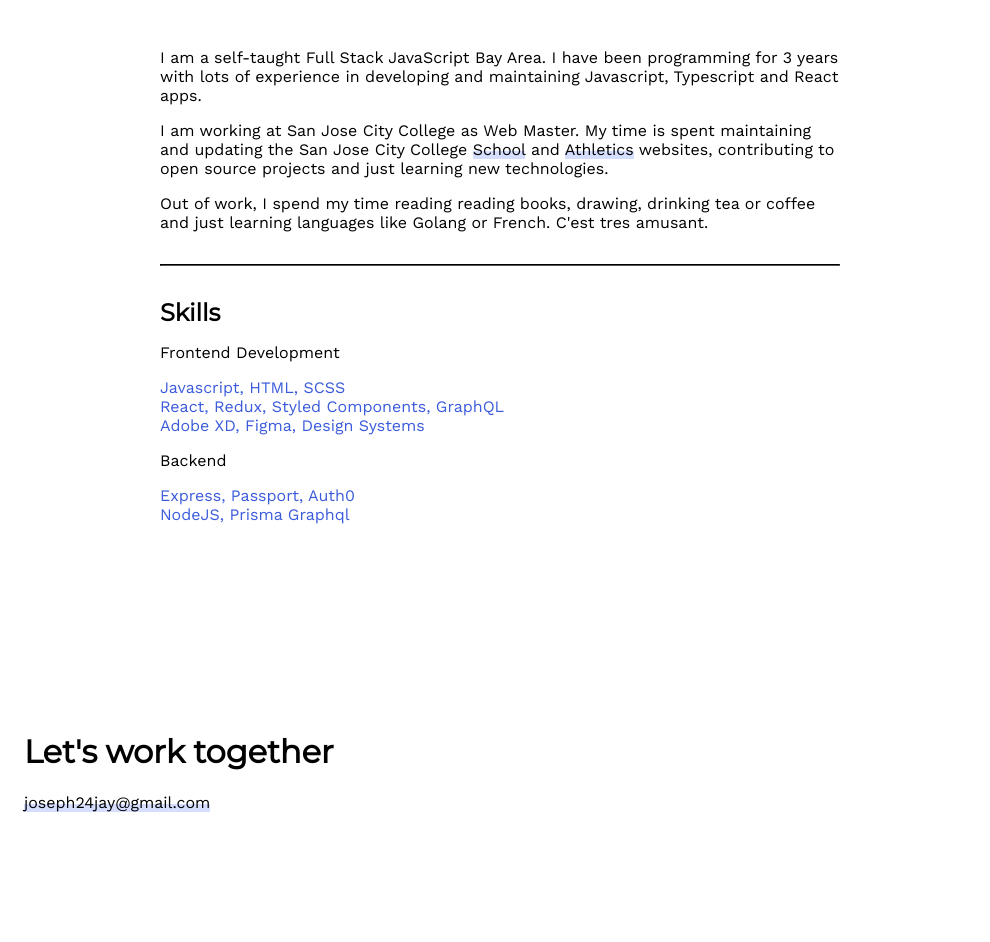
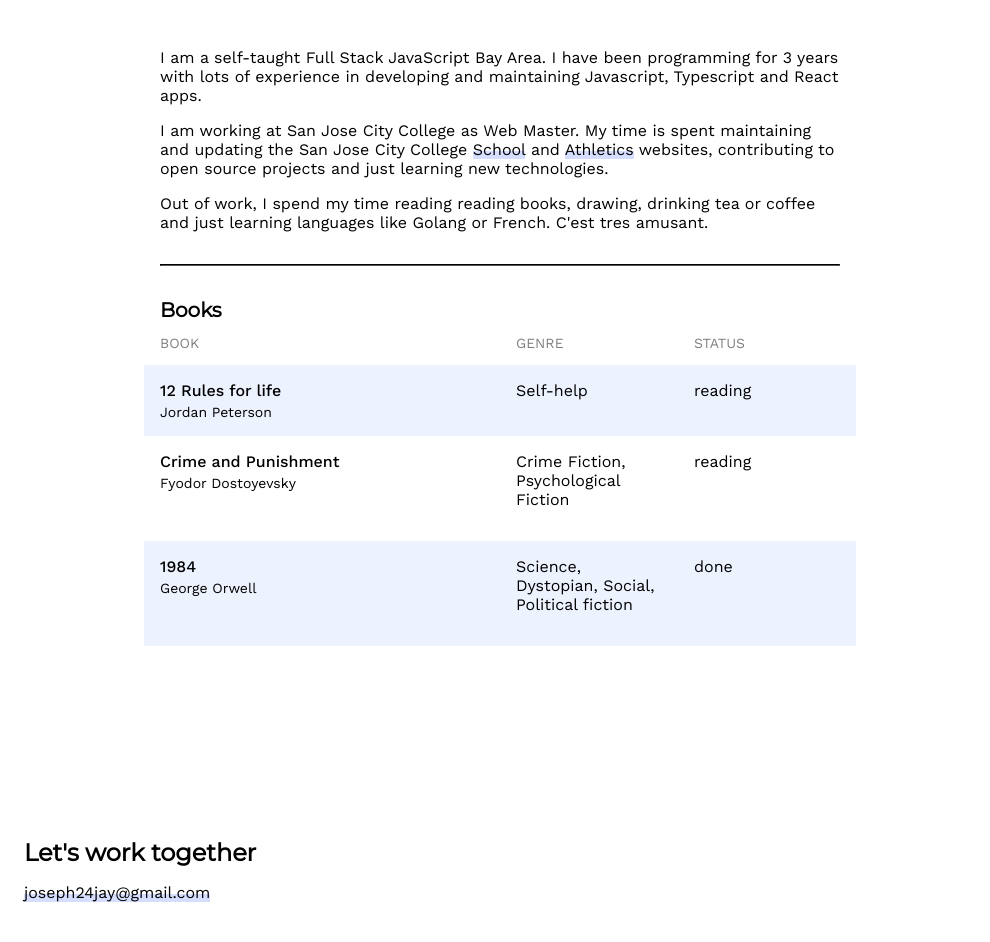
Before and after one commit to josephsintum/v2_website, a Gatsby site: page /about in a window 1280 px wide. Shown: the part 305-1247 px from the top of the page, without its empty margins (140-1130 px from the left). Before the commit the page ends 1181 px from the top, so only its background shows below. Built offline with nearby package versions, Linux system fonts and the light colour scheme; Gatsby itself is replaced by a stand-in of ours.

Commit message:
more about

```diff
--- a/gatsby-config.js
+++ b/gatsby-config.js
@@ -48,7 +48,11 @@ module.exports = {
 		{
 			resolve: `gatsby-plugin-google-fonts`,
 			options: {
-				fonts: [`Montserrat`, `work sans`],
+				fonts: [
+					`Montserrat\::300,300i,500,500i,700,700i,900,900i`,
+					`Work Sans\:300,400,500,700,900`
+				],
+				display: 'swap'
 			},
 		},
 		// this (optional) plugin enables Progressive Web App + Offline functionality
--- a/src/components/box.tsx
+++ b/src/components/box.tsx
@@ -62,14 +62,14 @@ export const Container = styled(Box)<BoxProps>(
 export const Row = styled(Box)<BoxProps>(
 	css({
 		display: ["block", "flex"],
-		width: "100%",
+		flexWrap: "wrap",
+		mx: -4,
 	})
 )
 
 export const Col = styled(Box)<BoxProps>(
 	css({
 		display: "block",
-		flexGrow: 1,
-		flexShrink: 1,
+		px: 4,
 	})
 )
--- a/src/components/footer.tsx
+++ b/src/components/footer.tsx
@@ -4,8 +4,8 @@ import { Title } from "./text"
 import { ALink } from "./link"
 
 export default () => (
-	<Container my={6}>
-		<Title>Let's work together</Title>
+	<Container py={6} mt="auto">
+		<Title fontWeight={800} fontSize="h5">Let's work together</Title>
 		<ALink href="mailto:joseph24jay@gmail.com">joseph24jay@gmail.com</ALink>
 	</Container>
 )
--- a/src/components/header.tsx
+++ b/src/components/header.tsx
@@ -1,6 +1,6 @@
 import React, { useState } from "react"
 import Box, { Container, BoxProps } from "./box"
-import { BaseALink, BaseLink } from "../components/link"
+import { BaseLink } from "../components/link"
 import styled from "styled-components"
 import css from "@styled-system/css"
 import Burger from "./burger"
@@ -18,7 +18,7 @@ export const BrandLink = styled(BaseLink)(
 		alignItems: "center",
 		mr: "auto",
 		p: 3,
-		fontWeight: 900,
+		fontWeight: 700,
 		letterSpacing: 2,
 	})
 )
--- a/src/pages/about.tsx
+++ b/src/pages/about.tsx
@@ -1,5 +1,5 @@
 import React from "react"
-import Box, { Container } from "../components/box"
+import Box, { Container, Row, Col } from "../components/box"
 import Text, { Title } from "../components/text"
 import Layout from "../components/layout"
 import SEO from "../components/seo"
@@ -46,18 +46,68 @@ export default () => (
 				</Box>
 				<hr />
 				<Box>
-					<Title fontSize="h5">Skills</Title>
-					<Text> Frontend Development</Text>
-					<Text color="primary">
-						Javascript, HTML, SCSS
-						<br /> React, Redux, Styled Components, GraphQL
-						<br /> Adobe XD, Figma, Design Systems
-					</Text>
-					<Text>Backend</Text>
-					<Text color="primary">
-						Express, Passport, Auth0
-						<br /> NodeJS, Prisma Graphql
-					</Text>
+					<Title fontSize="h6">Books</Title>
+					<Row color="grey" fontSize="caption">
+						<Col width={1 / 2}>
+							<Text>BOOK</Text>
+						</Col>
+						<Col width={1 / 4}>
+							<Text>GENRE</Text>
+						</Col>
+						<Col width={1 / 4}>
+							<Text>STATUS</Text>
+						</Col>
+					</Row>
+					<Row bg="primarys.0" py={4}>
+						<Col width={1 / 2}>
+							<Text fontWeight={500} mb={2}>
+								12 Rules for life
+							</Text>
+							<Text mb={0} fontSize="caption">
+								Jordan Peterson
+							</Text>
+						</Col>
+						<Col width={1 / 4}>
+							<Text>Self-help</Text>
+						</Col>
+						<Col width={1 / 4}>
+							<Text>reading</Text>
+						</Col>
+					</Row>
+					<Row py={4}>
+						<Col width={1 / 2}>
+							<Text fontWeight={500} mb={2}>
+								Crime and Punishment
+							</Text>
+							<Text mb={0} fontSize="caption">
+								Fyodor Dostoyevsky
+							</Text>
+						</Col>
+						<Col width={1 / 4}>
+							<Text>Crime Fiction, Psychological Fiction </Text>
+						</Col>
+						<Col width={1 / 4}>
+							<Text>reading</Text>
+						</Col>
+					</Row>
+					<Row bg="primarys.0" py={4}>
+						<Col width={1 / 2}>
+							<Text fontWeight={500} mb={2}>
+								1984
+							</Text>
+							<Text mb={0} fontSize="caption">
+								George Orwell
+							</Text>
+						</Col>
+						<Col width={1 / 4}>
+							<Text>
+								Science, Dystopian, Social, Political fiction
+							</Text>
+						</Col>
+						<Col width={1 / 4}>
+							<Text>done</Text>
+						</Col>
+					</Row>
 				</Box>
 			</Box>
 		</Container>
```
